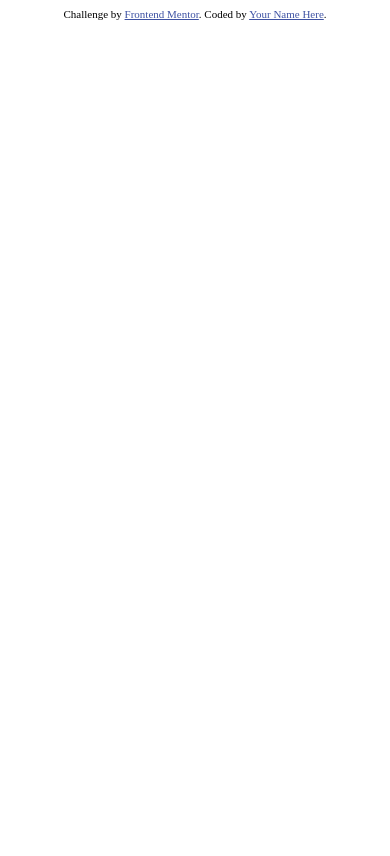
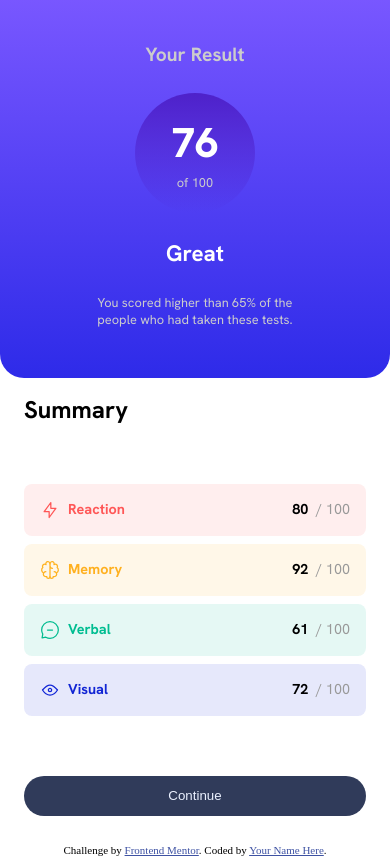
Before and after one commit to Fr1x3/result-summary-component, a plain HTML site: page index.html in a window 390 px wide. Drawn offline with Linux system fonts and the light colour scheme.

Commit message:
feat:creates mobile result summary component

```diff
--- a/index.html
+++ b/index.html
@@ -10,13 +10,72 @@
 
   <!-- Feel free to remove these styles or customise in your own stylesheet 👍 -->
   <style>
-    .attribution { font-size: 11px; text-align: center; }
+    .attribution { font-size: 11px; text-align: center;  }
     .attribution a { color: hsl(228, 45%, 44%); }
   </style>
+  <link rel="stylesheet"  href="./styles.css"/>
 </head>
 <body>
   <main>
-
+      <div class="container">
+        <section id="score-section">
+          <div id="score-content">
+          <h1 id="title">Your Result</h1>
+          <div id="circular-bg">
+            <span id="score">76</span>
+            <span id="total-score">of 100</span>
+          </div>
+          <p id="reaction">Great</p>
+          <p id="score-summary">You scored higher than 65% of the people who had taken these tests.</p>
+          </div>
+        </section>
+        <section id="summary">
+          <h2>Summary</h2>
+          <div id="cards-container">
+            <div class="card bg-red">
+              <div class="card-left-content text-red">
+                <img src="./assets/images/icon-reaction.svg" alt="rection-icon"/>
+                <p>Reaction</p>
+              </div>
+              <div>
+                <span class="card-score">80 </span>
+                <span class="card-score-total"> / 100</span>
+              </div>
+            </div>
+            <div class="card bg-yellow">
+              <div class="card-left-content text-yellow">
+                <img src="./assets/images/icon-memory.svg" alt="memory-icon"/>
+                <p>Memory</p>
+              </div>
+              <div>
+                <span class="card-score">92 </span>
+                <span class="card-score-total"> / 100</span>
+              </div>
+            </div>
+            <div class="card bg-green">
+              <div class="card-left-content text-green">
+                <img src="./assets/images/icon-verbal.svg" alt="verbal-icon"/>
+                <p>Verbal</p>
+              </div>
+              <div>
+                <span class="card-score">61 </span>
+                <span class="card-score-total"> / 100</span>
+              </div>
+            </div>
+            <div class="card bg-blue">
+              <div class="card-left-content text-blue">
+                <img src="./assets/images/icon-visual.svg" alt="vision-icon"/>
+                <p>Visual</p>
+              </div>
+              <div>
+                <span class="card-score">72 </span>
+                <span class="card-score-total"> / 100</span>
+              </div>
+            </div>
+          </div>
+          <button>Continue</button>
+        </section>
+      </div>
   </main>
   <footer class="attribution">
     Challenge by <a href="https://www.frontendmentor.io?ref=challenge" target="_blank">Frontend Mentor</a>.
--- /dev/null
+++ b/styles.css
@@ -0,0 +1,156 @@
+@font-face {
+    font-family: Hanken-Grotesk;
+    src: url(./assets/fonts/HankenGrotesk-VariableFont_wght.ttf);
+}
+
+body, h1, h2, p {
+    margin: 0;
+    padding: 0;
+}
+
+main {
+    width: 100%;
+    min-height: 100vh;
+    font-family: Hanken-Grotesk;
+}
+
+.container {
+    height: 100vh;
+}
+
+#score-section {
+    background-image: linear-gradient(hsl(252, 100%, 67%), hsl(241, 81%, 54%));
+    border-bottom-left-radius: 24px;
+    border-bottom-right-radius: 24px;
+    height: 40%;
+    padding-top: 16px;
+    padding-bottom: 24px;
+}
+
+#score-content {
+    margin: auto;
+    width: 60%;
+    height: 100%;
+    display: flex;
+    flex-direction: column;
+    align-items: center;
+    color: hsl(0, 0%, 80%);
+    justify-content: space-evenly;
+}
+
+#title {
+    font-size: 1.2em;
+}
+
+#circular-bg {
+    border-radius: 50%;
+    background-image: linear-gradient(hsla(256, 72%, 46%, 1),hsla(241, 72%, 46%, 0) );
+    display: flex;
+    flex-direction: column;
+    justify-content: center;
+    align-items: center;
+    width: 120px;
+    height: 120px;
+    gap:4px;
+}
+
+#score {
+    color: hsl(0, 0%, 100%);
+    font-size: 2.6em;
+    font-weight: 800;
+}
+
+#total-score {
+    font-size: .8em;
+}
+
+#reaction {
+    font-size: 1.4em;
+    color: hsl(0, 0%, 100%);
+    font-weight: 700;
+}
+
+#score-summary {
+    font-size: .8em;
+    text-align: center;
+}
+
+#summary {
+    padding: 16px 24px;
+    height: 50%;
+    display: flex;
+    flex-direction: column;
+    justify-content: space-between;
+}
+
+button {
+    width: 100%;
+    height: 40px;
+    border-radius: 20px;
+    color: hsl(221, 100%, 96%);
+    background-color: hsl(224, 30%, 27%);
+    border:none;
+    cursor: pointer;
+}
+
+#cards-container {
+    display: flex;
+    flex-direction: column;
+    gap: 8px;
+}
+
+.card {
+    display: flex;
+    padding: 16px;
+    justify-content: space-between;
+    border-radius: 8px;
+    border-right-width: 8px;
+    font-size: .9em;
+}
+
+.card-left-content {
+    display: flex;
+    gap: 8px;
+    font-weight: 700;
+}
+
+.card-score {
+    font-weight: 700;
+    margin-right: 4px;
+}
+
+.card-score-total {
+    color: hsl(0, 0%, 60%);
+}
+
+.text-red {
+    color: hsl(0, 100%, 67%);
+}
+
+.text-yellow {
+    color: hsl(39, 100%, 56%);
+}
+
+.text-green {
+    color: hsl(166, 100%, 37%);
+}
+
+.text-blue {
+    color: hsl(234, 85%, 45%);
+}
+
+.bg-red {
+    background-color: hsla(0, 100%, 67%, .1);
+}
+
+.bg-yellow {
+    background-color: hsla(39, 100%, 56%, .1);
+}
+
+.bg-green {
+    background-color: hsla(166, 100%, 37%, .1);
+}
+
+.bg-blue {
+    background-color: hsla(234, 85%, 45%, .1);
+}
```
